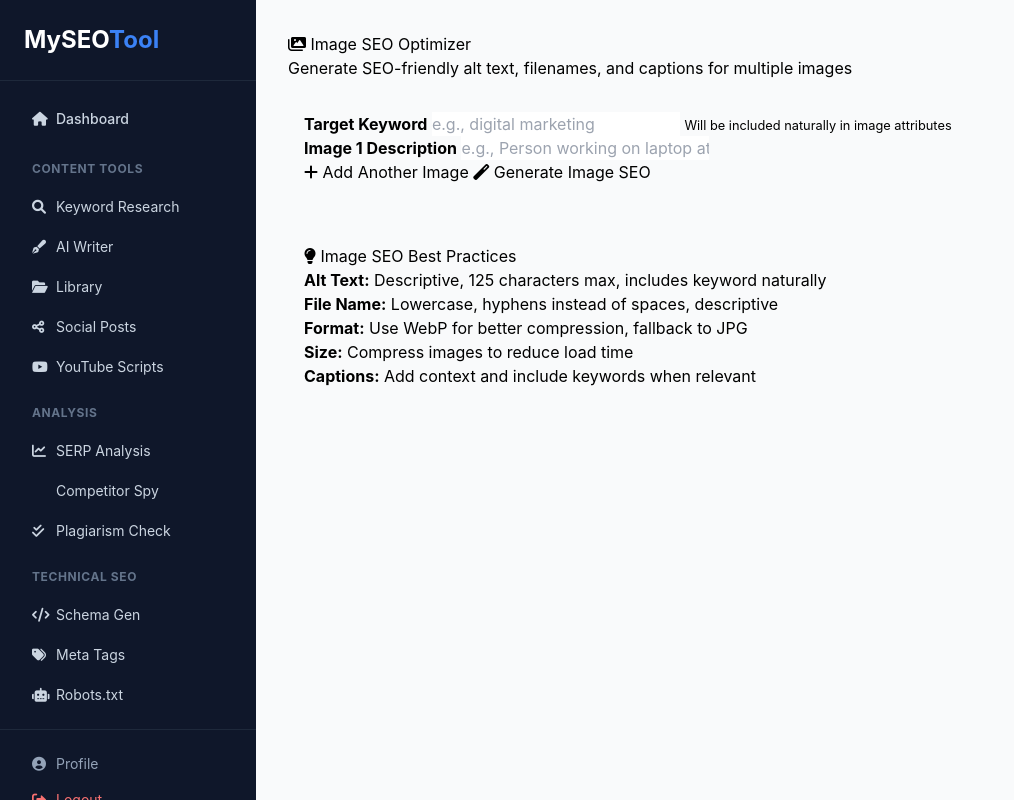
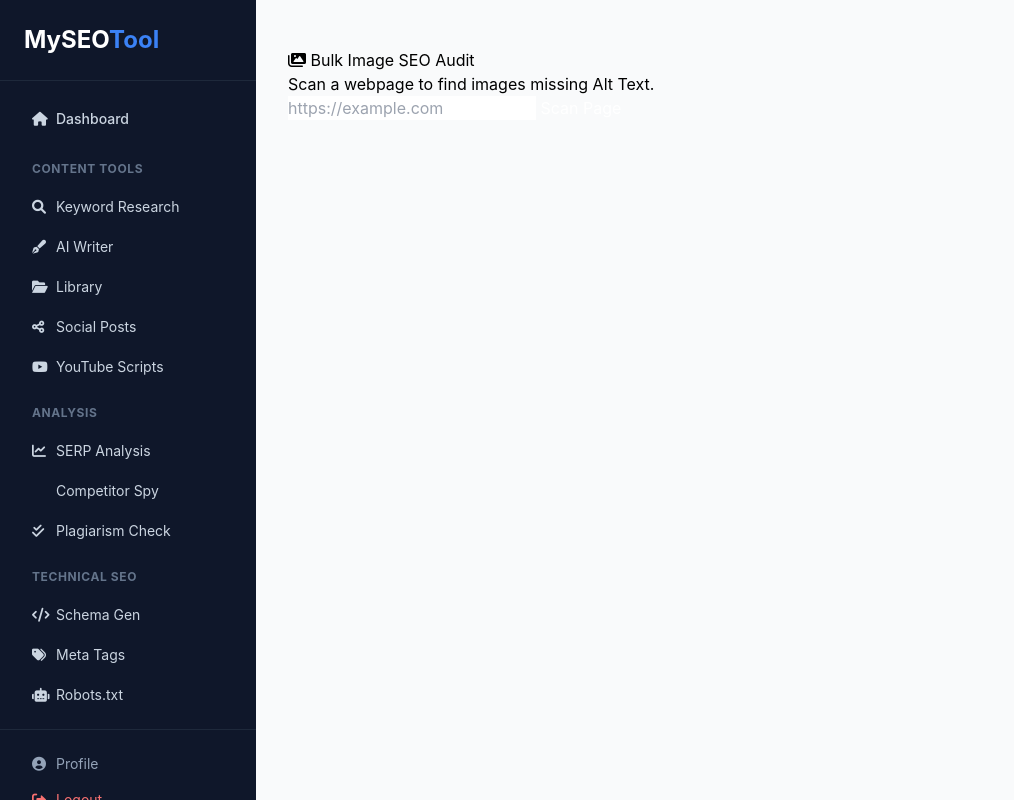
Before and after one commit to dilawar47866/MySEOTooler_V5, a Flask app: page /image-seo in a window 1280 px wide. Shown: the whole page, without its empty margins (0-1014 px from the left). Run offline with Flask 3, Linux system fonts and the light colour scheme; the visitor is signed in with stand-in values (Sample User, id 1); some libraries are stand-ins or nearby versions.

Commit message:
Update image_seo.html

```diff
--- a/templates/image_seo.html
+++ b/templates/image_seo.html
@@ -1,204 +1,76 @@
 {% extends "base.html" %}
-{% block title %}Image SEO Optimizer - My SEO King Tool V5{% endblock %}
 {% block content %}
-<div class="container">
-    <div class="row">
-        <div class="col-lg-10 mx-auto">
-            <h1><i class="fas fa-images"></i> Image SEO Optimizer</h1>
-            <p class="text-muted mb-4">Generate SEO-friendly alt text, filenames, and captions for multiple images</p>
+<div class="container mt-4">
+    <h2><i class="fas fa-images text-info"></i> Bulk Image SEO Audit</h2>
+    <p>Scan a webpage to find images missing Alt Text.</p>
 
-            <!-- Input Card -->
-            <div class="card p-4 mb-4">
-                <div class="form-group">
-                    <label><strong>Target Keyword</strong></label>
-                    <input type="text" id="keywordInput" class="form-control"
-                           placeholder="e.g., digital marketing">
-                    <small class="text-muted">Will be included naturally in image attributes</small>
-                </div>
+    <div class="input-group mb-4">
+        <input type="url" id="url" class="form-control" placeholder="https://example.com">
+        <button class="btn btn-info text-white" onclick="scanImages()">Scan Page</button>
+    </div>
 
-                <div id="imagesContainer">
-                    <div class="form-group image-input">
-                        <label><strong>Image 1 Description</strong></label>
-                        <input type="text" class="form-control image-desc"
-                               placeholder="e.g., Person working on laptop at coffee shop">
-                    </div>
-                </div>
+    <div id="loading" class="text-center" style="display:none;">
+        <div class="spinner-border text-info"></div><br>Scanning images...
+    </div>
 
-                <button onclick="addImageField()" class="btn btn-secondary mb-3">
-                    <i class="fas fa-plus"></i> Add Another Image
-                </button>
+    <div id="results" style="display:none;">
+        <div class="alert alert-warning">
+            Found <strong><span id="totalImg">0</span></strong> images.
+            <strong><span id="missingAlt">0</span></strong> are missing Alt Text.
+        </div>
 
-                <button onclick="optimizeImages()" class="btn btn-primary btn-lg btn-block">
-                    <i class="fas fa-magic"></i> Generate Image SEO
-                </button>
-            </div>
-
-            <!-- Loading -->
-            <div id="loading" class="alert alert-info text-center" style="display:none;">
-                <i class="fas fa-spinner fa-spin"></i> Generating SEO attributes...
-            </div>
-
-            <!-- Results -->
-            <div id="results" style="display:none;">
-                <div class="card p-4">
-                    <h3 class="mb-4">🖼️ Optimized Image Attributes</h3>
-                    <div id="resultsList"></div>
-                </div>
-            </div>
-
-            <!-- Best Practices -->
-            <div class="card p-4 mt-4">
-                <h5><i class="fas fa-lightbulb"></i> Image SEO Best Practices</h5>
-                <ul class="mb-0">
-                    <li><strong>Alt Text:</strong> Descriptive, 125 characters max, includes keyword naturally</li>
-                    <li><strong>File Name:</strong> Lowercase, hyphens instead of spaces, descriptive</li>
-                    <li><strong>Format:</strong> Use WebP for better compression, fallback to JPG</li>
-                    <li><strong>Size:</strong> Compress images to reduce load time</li>
-                    <li><strong>Captions:</strong> Add context and include keywords when relevant</li>
-                </ul>
-            </div>
-        </div>
+        <div id="imgList" class="row"></div>
     </div>
 </div>
 
 <script>
-let imageCount = 1;
-
-function addImageField() {
-    imageCount++;
-    const container = document.getElementById('imagesContainer');
-    const div = document.createElement('div');
-    div.className = 'form-group image-input';
-    div.innerHTML = `
-        <label><strong>Image ${imageCount} Description</strong></label>
-        <input type="text" class="form-control image-desc"
-               placeholder="Describe the image content...">
-    `;
-    container.appendChild(div);
-}
-
-async function optimizeImages() {
-    const keyword = document.getElementById('keywordInput').value.trim();
-    const descriptions = Array.from(document.querySelectorAll('.image-desc'))
-        .map(input => input.value.trim())
-        .filter(desc => desc.length > 0);
-
-    if (descriptions.length === 0) {
-        alert('⚠️ Please describe at least one image');
-        return;
-    }
+async function scanImages() {
+    const url = document.getElementById('url').value;
+    if(!url) return alert("Enter URL");
 
     document.getElementById('loading').style.display = 'block';
     document.getElementById('results').style.display = 'none';
+    document.getElementById('imgList').innerHTML = '';
 
     try {
-        const res = await fetch('/api/optimize-image-seo', {
+        // Reusing the Competitor Analyzer Endpoint
+        const res = await fetch('/api/analyze-competitor', {
             method: 'POST',
             headers: {'Content-Type': 'application/json'},
-            body: JSON.stringify({images: descriptions, keyword: keyword})
+            body: JSON.stringify({url: url})
         });
+        const data = await res.json();
+        document.getElementById('loading').style.display = 'none';
 
-        const data = await res.json();
+        if(data.error) return alert(data.error);
 
-        if (!res.ok) throw new Error(data.error || 'Optimization failed');
+        const images = data.analysis.images || [];
+        let missingCount = 0;
 
-        const resultsList = document.getElementById('resultsList');
-        resultsList.innerHTML = '';
+        document.getElementById('results').style.display = 'block';
+        document.getElementById('totalImg').innerText = images.length;
 
-        data.results.forEach((result, index) => {
-            const card = document.createElement('div');
-            card.className = 'card p-3 mb-3 border-success';
-            card.innerHTML = `
-                <h5>Image ${index + 1}: ${result.description}</h5>
-
-                <div class="row mt-3">
-                    <div class="col-md-6 mb-3">
-                        <strong>Alt Text:</strong>
-                        <div class="input-group mt-1">
-                            <input type="text" class="form-control" value="${result.alt_text}" readonly>
-                            <div class="input-group-append">
-                                <button onclick="copyText('${result.alt_text.replace(/'/g, "\\'")}', this)"
-                                        class="btn btn-outline-primary">
-                                    <i class="fas fa-copy"></i>
-                                </button>
-                            </div>
-                        </div>
-                    </div>
-
-                    <div class="col-md-6 mb-3">
-                        <strong>File Name:</strong>
-                        <div class="input-group mt-1">
-                            <input type="text" class="form-control" value="${result.file_name}" readonly>
-                            <div class="input-group-append">
-                                <button onclick="copyText('${result.file_name.replace(/'/g, "\\'")}', this)"
-                                        class="btn btn-outline-primary">
-                                    <i class="fas fa-copy"></i>
-                                </button>
-                            </div>
-                        </div>
-                    </div>
-
-                    <div class="col-md-6 mb-3">
-                        <strong>Title Text:</strong>
-                        <div class="input-group mt-1">
-                            <input type="text" class="form-control" value="${result.title_text}" readonly>
-                            <div class="input-group-append">
-                                <button onclick="copyText('${result.title_text.replace(/'/g, "\\'")}', this)"
-                                        class="btn btn-outline-primary">
-                                    <i class="fas fa-copy"></i>
-                                </button>
-                            </div>
-                        </div>
-                    </div>
-
-                    <div class="col-md-6 mb-3">
-                        <strong>Caption:</strong>
-                        <div class="input-group mt-1">
-                            <input type="text" class="form-control" value="${result.caption}" readonly>
-                            <div class="input-group-append">
-                                <button onclick="copyText('${result.caption.replace(/'/g, "\\'")}', this)"
-                                        class="btn btn-outline-primary">
-                                    <i class="fas fa-copy"></i>
-                                </button>
-                            </div>
+        images.forEach(img => {
+            if(!img.alt) missingCount++;
+            const status = img.alt ? '<span class="badge bg-success">OK</span>' : '<span class="badge bg-danger">Missing Alt</span>';
+            const card = `
+            <div class="col-md-6 mb-3">
+                <div class="card h-100 shadow-sm">
+                    <div class="card-body d-flex align-items-center">
+                        <img src="${img.src}" style="width: 80px; height: 80px; object-fit: cover; margin-right: 15px;" onerror="this.src='https://via.placeholder.com/80'">
+                        <div style="overflow: hidden;">
+                            <small class="text-muted text-truncate d-block">${img.src}</small>
+                            <div class="mb-2">${status}</div>
+                            <small><strong>Current Alt:</strong> ${img.alt || 'None'}</small>
                         </div>
                     </div>
                 </div>
+            </div>`;
+            document.getElementById('imgList').innerHTML += card;
+        });
+        document.getElementById('missingAlt').innerText = missingCount;
 
-                <div class="mt-2">
-                    <strong>HTML Code:</strong>
-                    <div class="input-group mt-1">
-                        <textarea class="form-control" rows="2" readonly>${result.html}</textarea>
-                        <div class="input-group-append">
-                            <button onclick="copyText('${result.html.replace(/'/g, "\\'")}', this)"
-                                    class="btn btn-outline-primary">
-                                <i class="fas fa-copy"></i>
-                            </button>
-                        </div>
-                    </div>
-                </div>
-            `;
-            resultsList.appendChild(card);
-        });
-
-        document.getElementById('results').style.display = 'block';
-        document.getElementById('results').scrollIntoView({behavior: 'smooth'});
-
-    } catch (err) {
-        alert('❌ ' + err.message);
-    } finally {
-        document.getElementById('loading').style.display = 'none';
-    }
-}
-
-function copyText(text, button) {
-    navigator.clipboard.writeText(text).then(() => {
-        const originalHTML = button.innerHTML;
-        button.innerHTML = '<i class="fas fa-check"></i>';
-        setTimeout(() => {
-            button.innerHTML = originalHTML;
-        }, 1500);
-    });
+    } catch(e) { alert("Error scanning page"); }
 }
 </script>
 {% endblock %}
```
